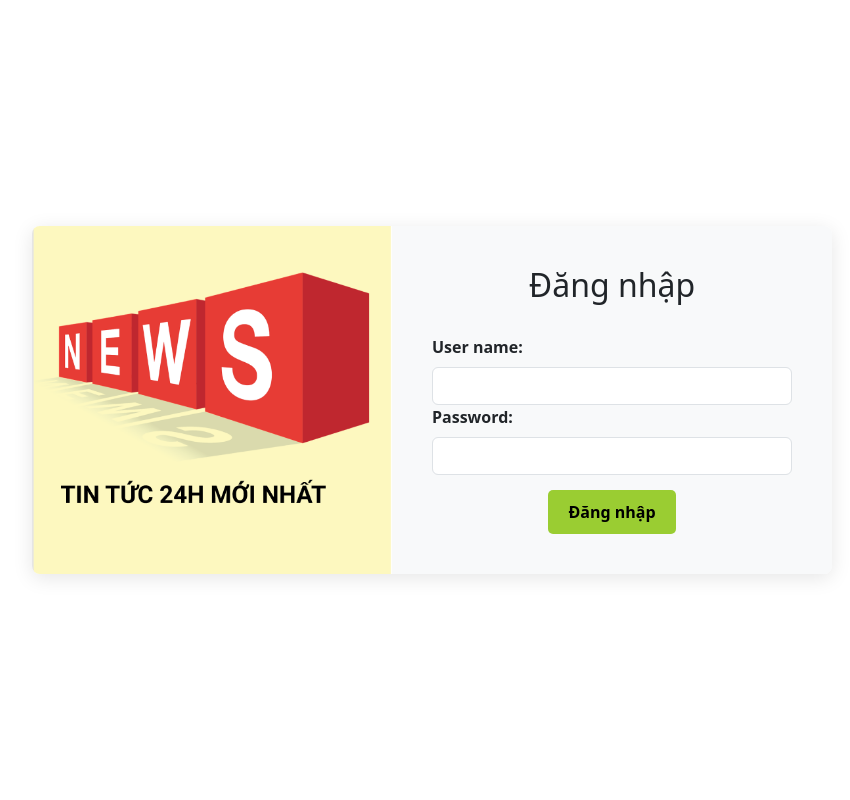
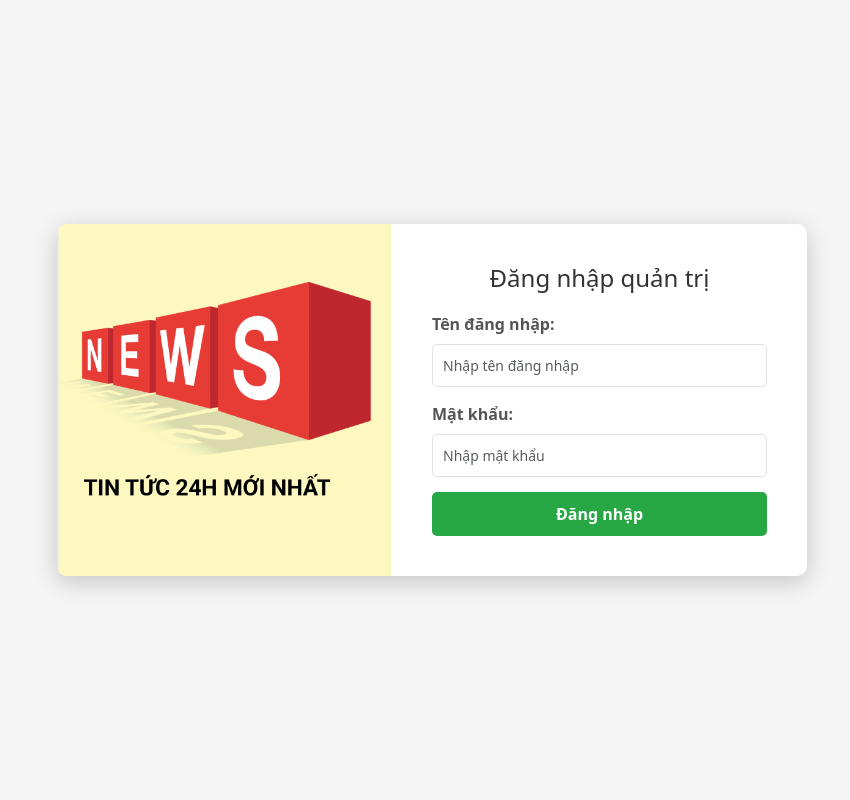
Before and after one commit to huynq2004/GroupProject_News_Cong-Nghe-Web-2024, a PHP site: page /GroupProject_News_Cong-Nghe-Web-2024/app/views/admin/login.php in a window 1280 px wide. Shown: the whole page, without its empty margins (208-1058 px from the left). Run offline with PHP 8.4, Linux system fonts and the light colour scheme; some libraries are stand-ins or nearby versions.

Commit message:
Chinh sua login tu admin

```diff
--- a/app/views/admin/login.php
+++ b/app/views/admin/login.php
@@ -1,75 +1,115 @@
 <?php
-require_once('../../config/config.php');
+require_once APP_ROOT . '/app/config/config.php';
 ?>
+<?php if (isset($_GET['error'])): ?>
+    <div class="error-message"><?php echo htmlspecialchars($_GET['error']); ?></div>
+<?php endif; ?>
 <!DOCTYPE html>
 <html lang="en">
+
 <head>
     <meta charset="UTF-8">
     <meta name="viewport" content="width=device-width, initial-scale=1.0">
     <title>Admin Login</title>
-    <link rel="stylesheet" href="<?=DOMAIN . 'public/css/bootstrap.min.css';?>">
+    <link rel="stylesheet" href="<?= DOMAIN . 'public/css/bootstrap.min.css'; ?>">
     <style>
         .login-container {
             height: 100vh;
             display: flex;
             justify-content: center;
             align-items: center;
+            background-color: #f5f5f5;
         }
+
         .login-box {
             display: flex;
-            box-shadow: 0px 4px 20px rgba(0, 0, 0, 0.1);
-            border-radius: 8px;
+            flex-direction: row;
+            box-shadow: 0px 6px 25px rgba(0, 0, 0, 0.2);
+            border-radius: 10px;
             overflow: hidden;
-            width: 800px;
+            width: 750px;
+            background-color: white;
         }
+
         .login-image {
             flex: 1;
-        background-image: url('<?php echo DOMAIN; ?>public/images/Login_Logo.png');
+            background-image: url('<?= DOMAIN; ?>public/images/Login_Logo.png');
             background-size: cover;
             background-position: center;
+            background-repeat: no-repeat;
         }
+
         .login-form {
             flex: 1;
             padding: 40px;
-            background-color: #f8f9fa;
         }
+
         .login-form h2 {
-            margin-bottom: 30px;
+            margin-bottom: 20px;
+            font-size: 24px;
             text-align: center;
+            color: #333;
         }
+
         .login-form .form-label {
             font-weight: bold;
+            color: #555;
         }
-        .login-form .btn-login {
-            background-color: yellowgreen;
-            color: black;
-            width: auto;
+
+        .login-form .form-control {
+            margin-bottom: 15px;
+            border-radius: 5px;
+            padding: 10px;
+            font-size: 14px;
+        }
+
+        .btn-login {
+            background-color: #28a745;
+            color: white;
+            font-weight: bold;
             padding: 10px 20px;
             border-radius: 5px;
-            font-weight: bold;
+            width: 100%;
+            transition: background-color 0.3s ease;
             border: none;
-            margin-top: 15px;
         }
-        .login-form .btn-login:hover {
 
-            background-color: #e0a800;
+        .btn-login:hover {
+            background-color: #218838;
+        }
+
+        .error-message {
+            color: red;
+            font-size: 14px;
+            text-align: center;
+            margin-bottom: 15px;
+            background-color: #f8d7da;
+            /* Màu nền nhạt */
+            border: 1px solid #f5c6cb;
+            /* Đường viền màu đỏ */
+            border-radius: 5px;
+            /* Bo tròn các góc */
+            padding: 10px;
         }
     </style>
 </head>
+
 <body>
     <div class="login-container">
         <div class="login-box">
             <div class="login-image"></div>
             <div class="login-form">
-            <h2>Đăng nhập</h2>
-            <form action="login.php" method="POST">
+                <h2>Đăng nhập quản trị</h2>
+
+                <!-- Thêm phần hiển thị lỗi nếu có -->
+                <form action="?controller=Admin&action=login" method="POST">
                     <div class="form-group">
-                    <label for="username" class="form-label">User name:</label>
-                    <input type="text" id="username" name="username" class="form-control"  required>
+                        <label for="username" class="form-label">Tên đăng nhập:</label>
+                        <input type="text" id="username" name="username" class="form-control" placeholder="Nhập tên đăng nhập" required>
                     </div>
                     <div class="form-group">
-                    <label for="password" class="form-label">Password:</label>
-                    <input type="password" id="password" name="password" class="form-control" required>
+                        <label for="password" class="form-label">Mật khẩu:</label>
+                        <input type="password" id="password" name="password" class="form-control" placeholder="Nhập mật khẩu" required>
                     </div>
                     <div class="text-center">
                         <button type="submit" class="btn-login">Đăng nhập</button>
@@ -82,4 +122,5 @@ require_once('../../config/config.php');
     <script src="https://cdn.jsdelivr.net/npm/@popperjs/core@2.5.4/dist/umd/popper.min.js"></script>
     <script src="https://stackpath.bootstrapcdn.com/bootstrap/4.5.2/js/bootstrap.min.js"></script>
 </body>
+
 </html>
```
Also changed, not shown: app/controllers/AdminController.php (+42 -0 lines), app/models/User.php (+16 -31 lines), app/services/UserService.php (added, +57 -0 lines). Lines whose indentation alone changed are shown as unchanged.
